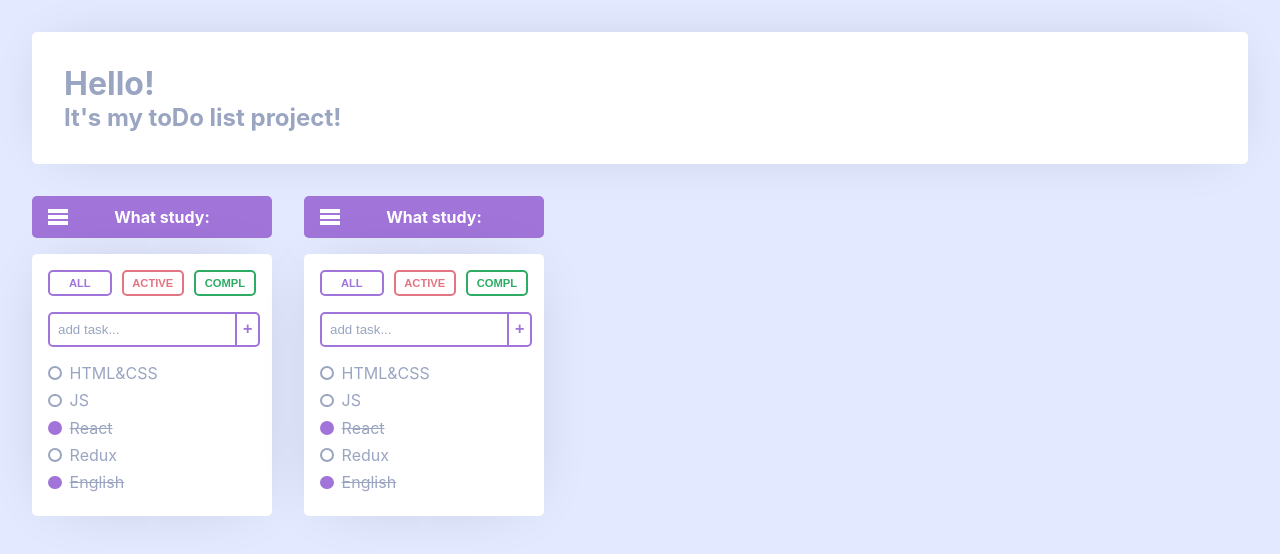
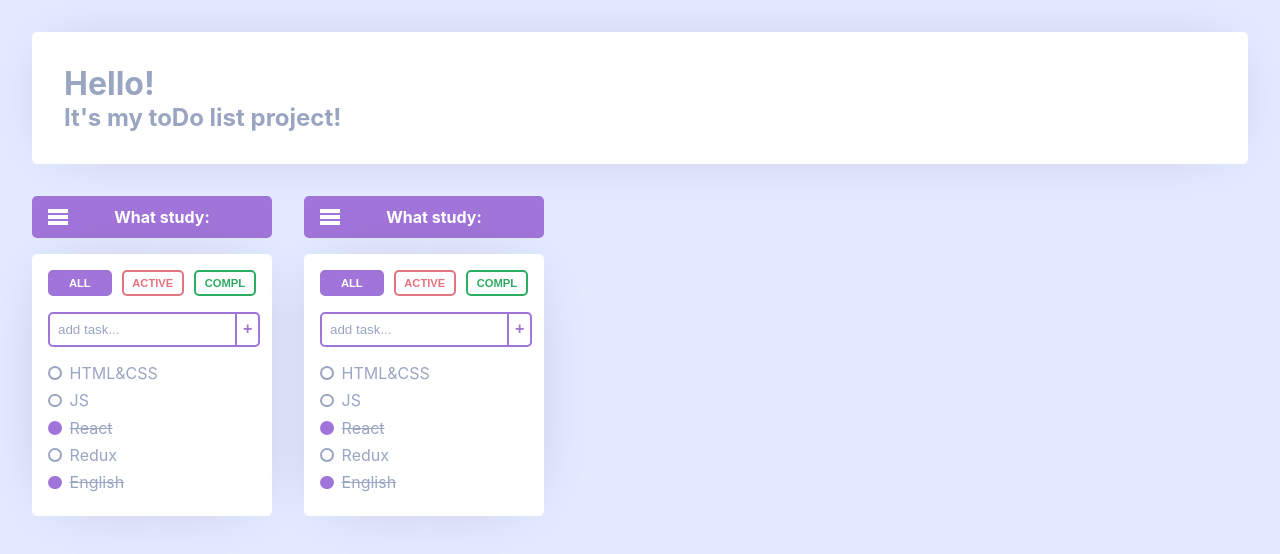
Before and after one commit to marinadegames/moon-tasks, a React (Create React App) app: page / in a window 1280 px wide. Shown: the top 554 px of the page. Built offline with nearby package versions, Linux system fonts and the light colour scheme.

Commit message:
added `change color` in filter buttons

```diff
--- a/src/Components/ToDoList/ToDoList.module.css
+++ b/src/Components/ToDoList/ToDoList.module.css
@@ -63,6 +63,19 @@
     background-color: var(--generalColor);
     color: white;
 }
+.btnAllActive{
+    cursor: pointer;
+    font-size: 0.7rem;
+    border-radius: var(--borderRadiusCustom);
+    margin: 0 10px 0 0;
+    border: 2px solid var(--generalColor);
+    background-color: var(--generalColor);
+    font-weight: bold;
+    color: white;
+    padding: 0.3rem ;
+    width: 35%;
+    transition: ease-in 0.2s;
+}
 .btnActive {
     cursor: pointer;
     font-size: 0.7rem;
@@ -79,6 +92,19 @@
 .btnActive:hover {
     color: white;
     background-color: var(--red);
+}
+.btnActiveActive{
+    cursor: pointer;
+    font-size: 0.7rem;
+    border-radius: var(--borderRadiusCustom);
+    margin: 0;
+    background-color: var(--red);
+    color: white;
+    font-weight: bold;
+    border: 2px solid var(--red);
+    padding: 0;
+    width: 35%;
+    transition: ease-in 0.2s;
 }
 
 .btnCompleted{
@@ -97,6 +123,19 @@
 .btnCompleted:hover{
     color: white;
     background-color: var(--green);
+}
+.btnCompletedActive{
+    cursor: pointer;
+    font-size: 0.7rem;
+    border-radius: var(--borderRadiusCustom);
+    margin: 0 0 0 10px ;
+    background-color: var(--green);
+    color: white;
+    font-weight: bold;
+    padding: 0;
+    width: 35%;
+    border: 2px solid var(--green);
+    transition: ease-in 0.2s;
 }
 .btnsFilters{
     display: flex;
--- a/src/Components/ToDoList/ToDoList.tsx
+++ b/src/Components/ToDoList/ToDoList.tsx
@@ -44,14 +44,17 @@
     const [error, setError] = useState<string | null>(null)
     //functions
     let filterTasksIsDone = tasks
-    const removeTask = (id: string) => {
-        setTasks(tasks.filter((t: TypeTask) => id !== t.id))
-    }
+
     if (filterValue === "ACTIVE") {
         filterTasksIsDone = tasks.filter(t => !t.isDone)
     } else if (filterValue === 'COMPLETED') {
         filterTasksIsDone = tasks.filter(t => t.isDone)
     }
+
+    const removeTask = (id: string) => {
+        setTasks(tasks.filter((t: TypeTask) => id !== t.id))
+    }
+
     const filteredTasks = (value: FilterType) => {
         setFilterValue(value)
     }
@@ -113,9 +116,12 @@
 
 
                 <div className={s.btnsFilters}>
-                    <button onClick={() => changeFilterButtons('ALL')} className={s.btnAll}>ALL</button>
-                    <button onClick={() => changeFilterButtons('ACTIVE')} className={s.btnActive}>ACTIVE</button>
-                    <button onClick={() => changeFilterButtons('COMPLETED')} className={s.btnCompleted}>COMPL
+                    <button onClick={() => changeFilterButtons('ALL')}
+                            className={filterValue === 'ALL' ? s.btnAllActive : s.btnAll}>ALL</button>
+                    <button onClick={() => changeFilterButtons('ACTIVE')}
+                            className={filterValue === 'ACTIVE' ? s.btnActiveActive : s.btnActive }>ACTIVE</button>
+                    <button onClick={() => changeFilterButtons('COMPLETED')}
+                            className={filterValue === 'COMPLETED' ? s.btnCompletedActive : s.btnCompleted}>COMPL
                     </button>
                 </div>
 
```
Also changed, not shown: 1 other file (tests, documents, lock files or other folders).
